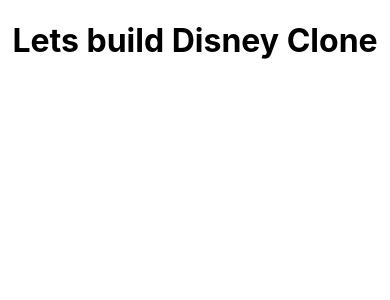
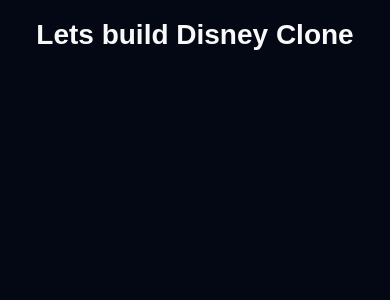
Before and after one commit to rohit-0308/Disney-Clone, a JavaScript app: page / in a window 390 px wide. Shown: the top 300 px of the page. Built offline with nearby package versions, Linux system fonts and the light colour scheme; the HTML template or start-up script is replaced by a standard one.

Commit message:
Some Global Styling and Mobile Responsiveness

```diff
--- a/src/index.css
+++ b/src/index.css
@@ -1,13 +1,33 @@
-body {
-  margin: 0;
-  font-family: -apple-system, BlinkMacSystemFont, 'Segoe UI', 'Roboto', 'Oxygen',
-    'Ubuntu', 'Cantarell', 'Fira Sans', 'Droid Sans', 'Helvetica Neue',
-    sans-serif;
-  -webkit-font-smoothing: antialiased;
-  -moz-osx-font-smoothing: grayscale;
+html {
+  scroll-behavior: smooth;
 }
 
-code {
-  font-family: source-code-pro, Menlo, Monaco, Consolas, 'Courier New',
-    monospace;
+* {
+  box-sizing: border-box;
 }
+
+body {
+  background-color: #040714;
+  color: #f9f9f9;
+  font-family: Avenir-Roman, sans-serif;
+  margin: 0;
+  padding: 0;
+}
+
+@media only screen and (min-width: 768px) {
+  body {
+    font-size: 16px;
+  }
+}
+
+@media only screen and (min-width: 480px) and (max-width: 768px) {
+  body {
+    font-size: 15px;
+  }
+}
+
+@media only screen and (max-width: 479px) {
+  body {
+    font-size: 14px;
+  }
+}
```
